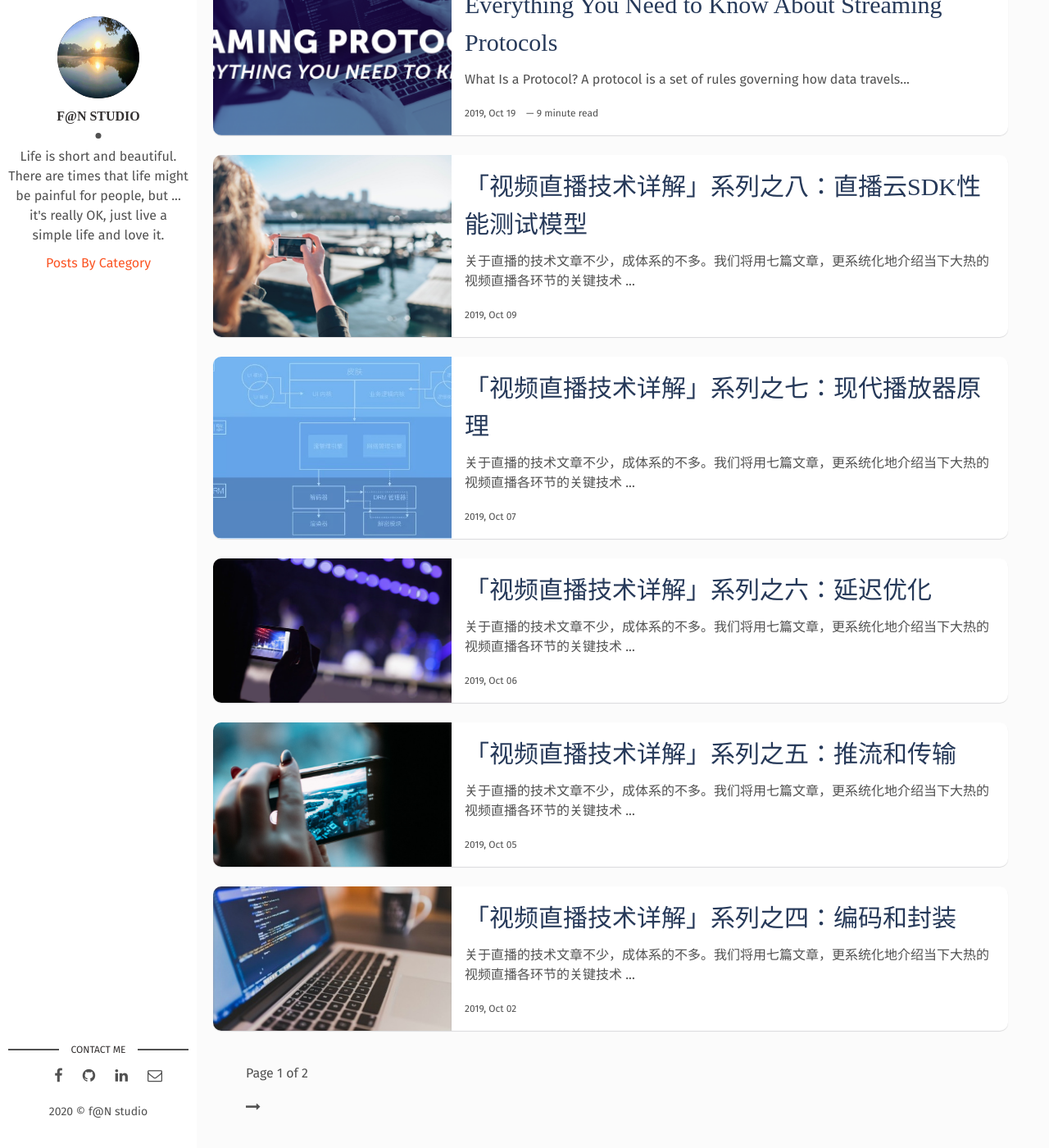
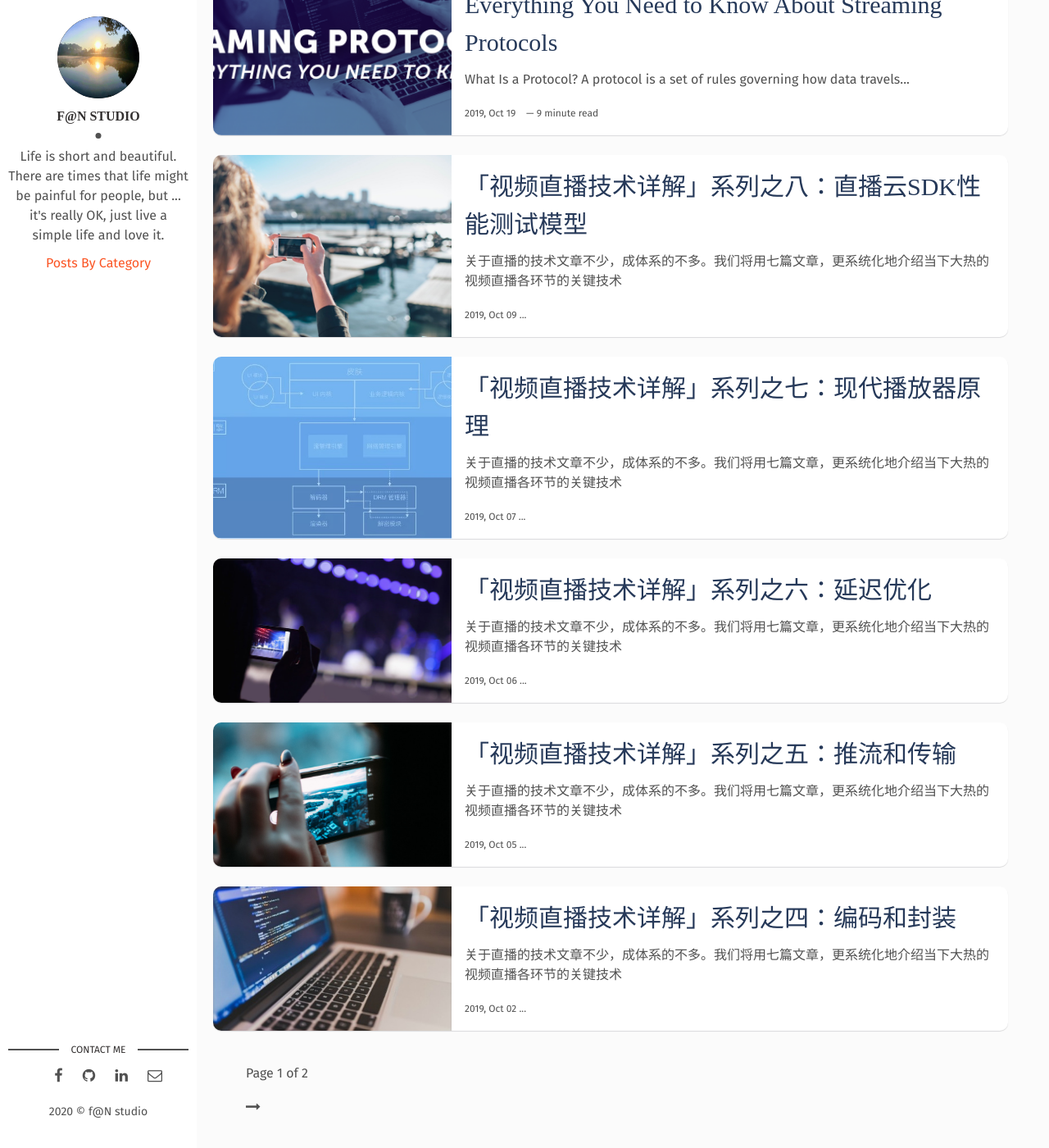
Before and after one commit to wowfrank/wowfrank.github.io, a Jekyll site: the page built from index.html, in a window 1280 px wide and 1400 px high, scrolled down 853 px. Shown: the whole window at 82% size. Built offline with Jekyll 4.4.1, drawn with Linux system fonts in a browser that asks for light colours; the list of posts is cut into pages by our own code.

Commit message:
Update index.html

```diff
--- a/index.html
+++ b/index.html
@@ -10,14 +10,14 @@ layout: main
   <div class="post-content">
     <h2 class="post-title"><a href="{{post.url | prepend: site.baseurl}}">{{post.title}}</a></h2>
     {% if post.content contains '<!--more-->' %}
-        <p>{{ post.excerpt | strip_html }}...</p>
+        <p>{{ post.excerpt | strip_html }}</p>
     {% else %}
        <!-- Case for when no excerpt is defined -->
        <p>{{ post.content | strip_html | truncatewords: 15 }}</p>
     {% endif %}
     <span class="post-date">{{post.date | date: '%Y, %b %d'}}
     {% if post.content contains '<!--more-->' %}
-       </span>
+       ...</span>
     {% else %}
        &nbsp;&nbsp;&nbsp;—&nbsp;</span><span class="post-words">{% capture words %}{{ post.content | number_of_words }}{% endcapture %}{% unless words contains "-" %}{{ words | plus: 250 | divided_by: 250 | append: " minute read" }}{% endunless %}</span>
     {% endif %}
```
